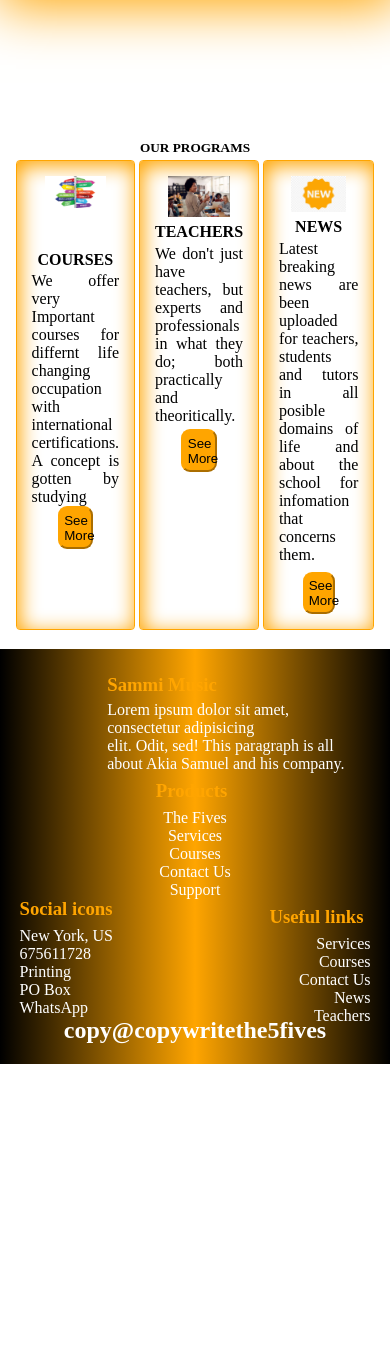
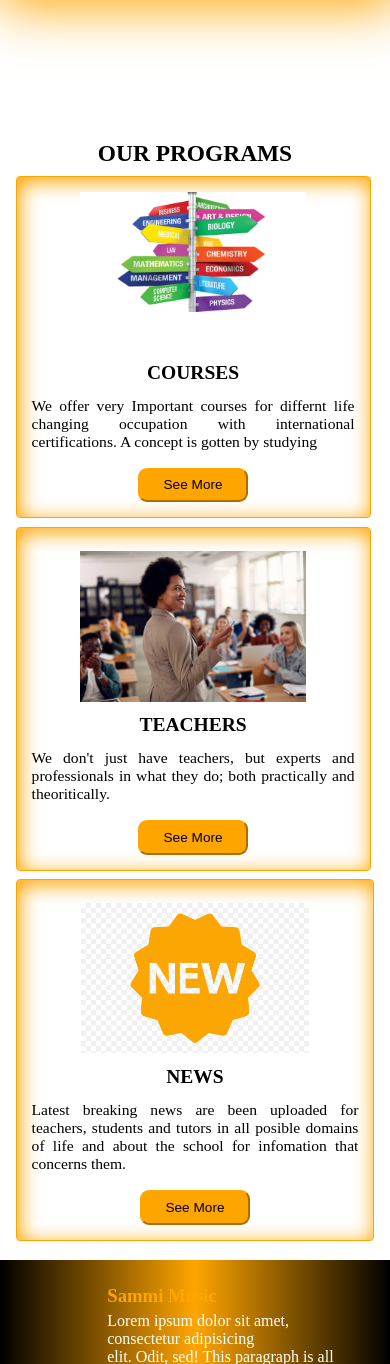
Before and after one commit to Sammi-Drums/Site-7, a PHP site: page /Services.html in a window 390 px wide. Shown: the part 387-1751 px from the top of the page. Before the commit the page ends 1451 px from the top, so only its background shows below. Run offline with PHP 8.4, Linux system fonts and the light colour scheme.

Commit message:
SliderLeft

```diff
--- a/CSS/Services.css
+++ b/CSS/Services.css
@@ -219,7 +219,7 @@ h3:hover{
     padding: 5%;
     background-color: orange;
     border-color: orange;
-    margin-top: .5vh;
+    margin-top: 2.2vh;
 }
 .card2 button:hover{
     background-color: white;
@@ -274,7 +274,127 @@ h3:hover{
 .card3 p{
     text-align: justify;
 }
+/* Adding Media Queries for responsiveness */
+@media (max-width: 1024px) {
+    .topic h2{
+        font-size: 4vw;
+        margin-bottom: 1vh;
+    }
+    .card1 h4{
+        font-size: 3vw;
+    }
+    .card1 p{
+        font-size: 2vw;
+    }
+    .card1 button{
+        font-size: 2vw;
+        width: 13vw;
+        margin-top: 2.8vh;
+    }
+    .card2 h4{
+        font-size: 3vw;
+    }
+    .card2 p{
+        font-size: 2vw;
+    }
+    .card2 button{
+        font-size: 2vw;
+        width: 13vw;
+        margin-top: 3.8vh;
+    }
+    .card2 img{
+        margin-top: 1vh;
+    }
+    .card3 h4{
+        font-size: 3vw;
+    }
+    .card3 p{
+        font-size: 2vw;
+    }
+    .card3 button{
+        font-size: 2vw;
+        width: 13vw;
+        margin-top: 1vh;
+    }
+    .card3 img{
+        margin-top: 1vh;
+    }
 
+}
+@media (max-width: 768px) {
+    .card2 h4{
+        margin-top: 1vh;
+    }
+    .card2 button{
+        margin-top: 5vh;
+    }
+    .card31 button{
+        margin-top: 2.2vh;
+    }
+
+}
+/* Mobile Large Screen View */
+@media (max-width: 425px) {
+    .topic h2{
+        font-size: 6vw;
+    }
+    .cards{
+        display: block;
+    }
+    .card1{
+        margin-bottom: 1vh;
+    }
+    .card1 h4{
+        font-size: 5vw;
+    }
+    .card1 p{
+        font-size: 4vw;
+    }
+    .card1 button{
+        font-size: 3.5vw;
+        width: 28vw;
+        margin-top: 2vh;
+        padding: 2vw;
+    }
+    .card2{
+        margin-bottom: 1vh;
+    }
+    .card2 h4{
+        font-size: 5vw;
+    }
+    .card2 p{
+        font-size: 4vw;
+    }
+    .card2 button{
+        font-size: 3.5vw;
+        width: 28vw;
+        margin-top: 2vh;
+        padding: 2vw;
+    }
+    .card3{
+        margin-bottom: 1vh;
+    }
+    .card3 h4{
+        font-size: 5vw;
+    }
+    .card3 p{
+        font-size: 4vw;
+    }
+    .card3 button{
+        font-size: 3.5vw;
+        width: 28vw;
+        margin-top: 2vh;
+        padding: 2vw;
+    }
+
+
+}
+@media (max-width: 320px) {
+    .topic{
+        margin-top: 6vh;
+    }
+
+}
 
 /* marquee{
     transition: all 0.08s ease-in-out;
```
